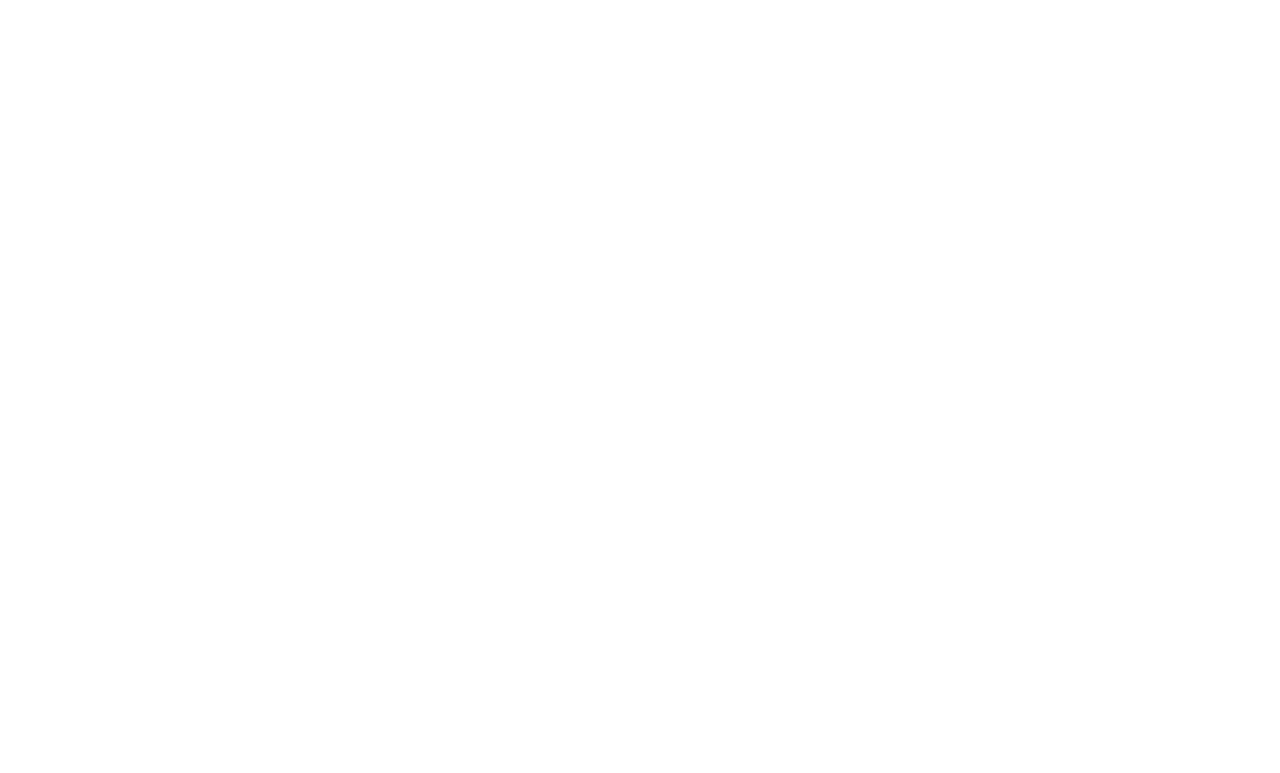
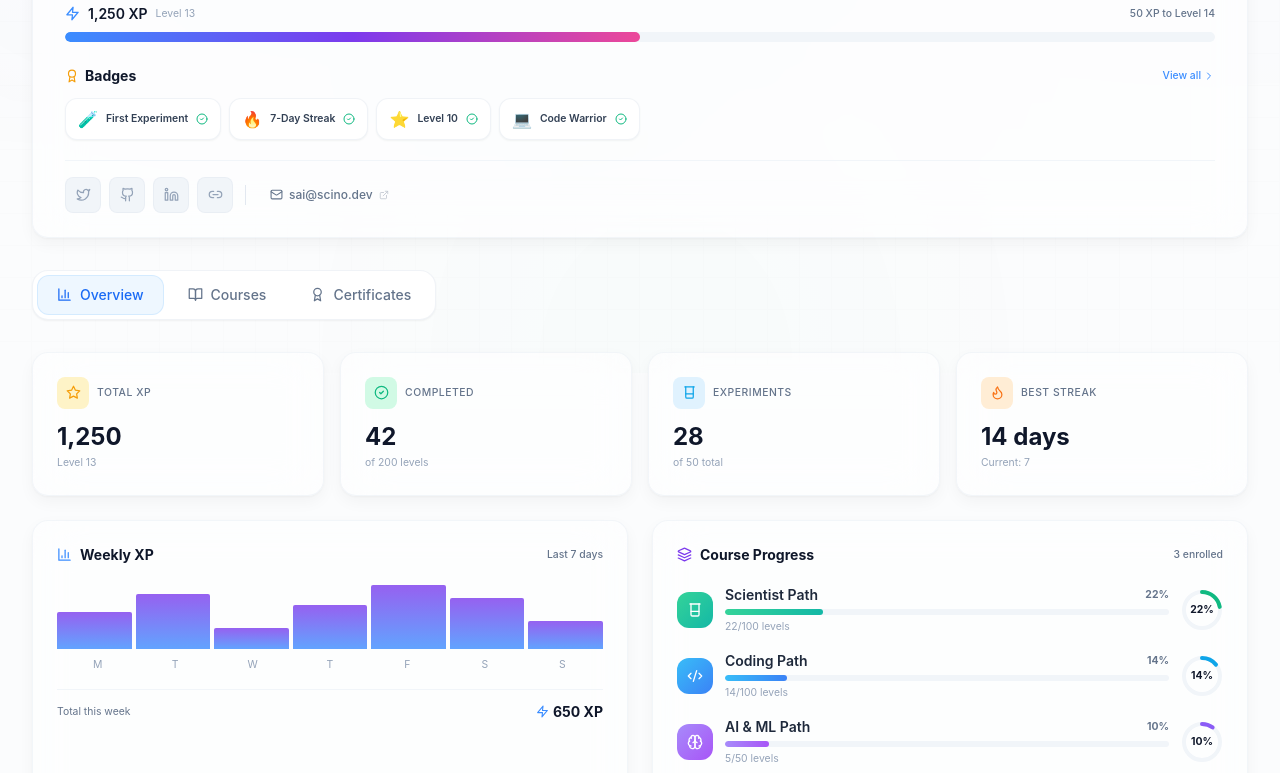
Before and after one commit to venkatasai7032/scino.tech, a Next.js app in the folder frontend/: page /profile in a window 1280 px wide. Before the commit this address had no page. Shown: the part 427-1200 px from the top of the page. Before the commit the page ends 800 px from the top, so only its background shows below. Built offline with nearby package versions, Linux system fonts and the light colour scheme.

Commit message:
Create page.js

```diff
--- /dev/null
+++ b/frontend/app/profile/page.js
@@ -0,0 +1,172 @@
+'use client';
+
+// ============================================
+//  SCINO — Profile Page
+// ============================================
+
+import { useState } from 'react';
+import { motion } from 'framer-motion';
+import Navbar from '@/components/Navbar';
+import Footer from '@/components/Footer';
+import ProfileHeader from '@/components/profile/ProfileHeader';
+import StatsGrid from '@/components/profile/StatsGrid';
+import ProgressCard from '@/components/dashboard/ProgressCard';
+import { User, BarChart3, BookOpen, Award } from 'lucide-react';
+
+// ── Tabs ────────────────────────────────────────
+const tabs = [
+  { id: 'overview', label: 'Overview', icon: BarChart3 },
+  { id: 'courses', label: 'Courses', icon: BookOpen },
+  { id: 'certificates', label: 'Certificates', icon: Award },
+];
+
+export default function ProfilePage() {
+  const [activeTab, setActiveTab] = useState('overview');
+
+  const completedCourses = [
+    {
+      program: 'scientist', currentLevel: 23, totalLevels: 100,
+      completedLevels: 22, xpEarned: 540, lastActivity: '2 hours ago',
+      nextLevelTitle: 'Chemical Bonding', estimatedTime: '30 min',
+    },
+    {
+      program: 'coding', currentLevel: 15, totalLevels: 100,
+      completedLevels: 14, xpEarned: 380, lastActivity: '5 hours ago',
+      nextLevelTitle: 'JavaScript Functions', estimatedTime: '45 min',
+    },
+    {
+      program: 'aiml', currentLevel: 6, totalLevels: 50,
+      completedLevels: 5, xpEarned: 120, lastActivity: '1 day ago',
+      nextLevelTitle: 'Neural Networks Basics', estimatedTime: '1 hour',
+    },
+  ];
+
+  return (
+    <>
+      <Navbar />
+      <main className="min-h-screen bg-dark-50/50 dark:bg-dark-950">
+        <div className="fixed inset-0 bg-grid opacity-30 pointer-events-none" />
+        <div className="fixed inset-0 bg-gradient-mesh opacity-30 pointer-events-none" />
+
+        <div className="relative z-10 section-container py-8 sm:py-10">
+          <motion.div
+            initial={{ opacity: 0 }}
+            animate={{ opacity: 1 }}
+            transition={{ duration: 0.5 }}
+          >
+            {/* ── Profile Header ─────────────────── */}
+            <motion.div
+              initial={{ opacity: 0, y: 20 }}
+              animate={{ opacity: 1, y: 0 }}
+              transition={{ duration: 0.5 }}
+              className="mb-8"
+            >
+              <ProfileHeader
+                onEditProfile={() => console.log('Edit profile')}
+                onAvatarChange={(file) => console.log('Upload avatar:', file.name)}
+              />
+            </motion.div>
+
+            {/* ── Tab Navigation ──────────────────── */}
+            <motion.div
+              className="flex items-center gap-1 p-1 mb-8
+                         bg-white dark:bg-dark-900
+                         border border-dark-200/50 dark:border-dark-700/50
+                         rounded-2xl shadow-sm w-fit"
+              initial={{ opacity: 0, y: 15 }}
+              animate={{ opacity: 1, y: 0 }}
+              transition={{ delay: 0.2 }}
+            >
+              {tabs.map((tab) => {
+                const TabIcon = tab.icon;
+                const isActive = activeTab === tab.id;
+                return (
+                  <motion.button
+                    key={tab.id}
+                    className={`relative flex items-center gap-2 px-5 py-2.5 rounded-xl
+                               text-sm font-medium transition-colors duration-200 cursor-pointer
+                               ${isActive
+                                 ? 'text-scino-600 dark:text-scino-400'
+                                 : 'text-dark-500 dark:text-dark-400 hover:text-dark-700 dark:hover:text-dark-200'
+                               }`}
+                    onClick={() => setActiveTab(tab.id)}
+                    whileTap={{ scale: 0.97 }}
+                  >
+                    {isActive && (
+                      <motion.div
+                        className="absolute inset-0 bg-scino-50 dark:bg-scino-950/30
+                                   border border-scino-200/50 dark:border-scino-800/30
+                                   rounded-xl"
+                        layoutId="activeProfileTab"
+                        transition={{ duration: 0.3, ease: 'easeInOut' }}
+                      />
+                    )}
+                    <span className="relative z-10 flex items-center gap-2">
+                      <TabIcon size={15} />
+                      {tab.label}
+                    </span>
+                  </motion.button>
+                );
+              })}
+            </motion.div>
+
+            {/* ── Tab Content ─────────────────────── */}
+            <motion.div
+              key={activeTab}
+              initial={{ opacity: 0, y: 15 }}
+              animate={{ opacity: 1, y: 0 }}
+              transition={{ duration: 0.3 }}
+            >
+              {activeTab === 'overview' && <StatsGrid />}
+
+              {activeTab === 'courses' && (
+                <div className="space-y-4">
+                  <h2 className="text-lg font-bold text-dark-900 dark:text-white flex items-center gap-2 mb-4">
+                    <BookOpen size={18} className="text-scino-500" />
+                    Enrolled Courses
+                  </h2>
+                  {completedCourses.map((course, index) => (
+                    <ProgressCard key={course.program} {...course} index={index} />
+                  ))}
+                </div>
+              )}
+
+              {activeTab === 'certificates' && (
+                <motion.div
+                  className="text-center py-16"
+                  initial={{ opacity: 0, scale: 0.95 }}
+                  animate={{ opacity: 1, scale: 1 }}
+                >
+                  <div className="w-20 h-20 rounded-3xl bg-dark-100 dark:bg-dark-800
+                                  flex items-center justify-center mx-auto mb-5">
+                    <Award size={36} className="text-dark-300 dark:text-dark-600" />
+                  </div>
+                  <h3 className="text-xl font-bold text-dark-900 dark:text-white mb-2">
+                    No certificates yet
+                  </h3>
+                  <p className="text-sm text-dark-500 dark:text-dark-400 max-w-md mx-auto mb-6">
+                    Complete all levels in a course to earn a verified certificate.
+                    You&apos;re making great progress — keep going!
+                  </p>
+                  <motion.a
+                    href="/dashboard"
+                    className="inline-flex items-center gap-2 px-6 py-3 rounded-xl
+                               bg-gradient-to-r from-scino-500 to-neon-purple
+                               text-white font-semibold text-sm
+                               shadow-glow-sm hover:shadow-glow-md
+                               transition-shadow duration-300"
+                    whileHover={{ y: -2 }}
+                    whileTap={{ scale: 0.98 }}
+                  >
+                    Continue Learning
+                  </motion.a>
+                </motion.div>
+              )}
+            </motion.div>
+          </motion.div>
+        </div>
+      </main>
+      <Footer />
+    </>
+  );
+}
```
